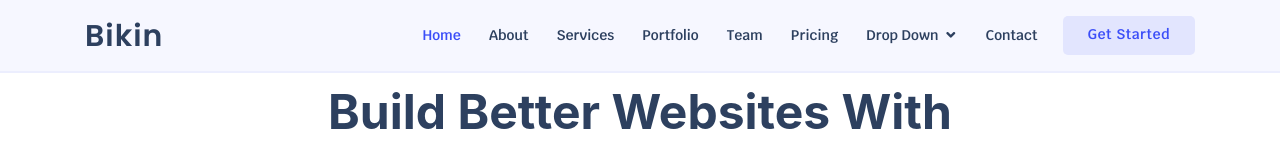
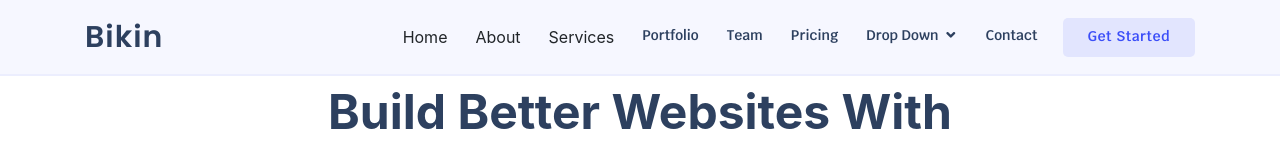
Before and after one commit to thilinamj/StrEdge-test, an Angular app: page / in a window 1280 px wide. Shown: the top 146 px of the page. Built offline with nearby package versions, Linux system fonts and the light colour scheme.

Commit message:
added sommoth scroll for home, about and services components

```diff
--- a/src/app/app-routing.module.ts
+++ b/src/app/app-routing.module.ts
@@ -1,7 +1,10 @@
 import { NgModule } from '@angular/core';
 import { Routes, RouterModule } from '@angular/router';
 
-const routes: Routes = [];
+const routes: Routes = [
+
+
+];
 
 @NgModule({
   imports: [RouterModule.forRoot(routes)],
--- a/src/app/app.component.html
+++ b/src/app/app.component.html
@@ -13,5 +13,3 @@
 <app-faq-section></app-faq-section>
 <app-contact-section></app-contact-section>
 <app-footer></app-footer>
-<a href="#" class="back-to-top"><i class="icofont-simple-up"></i></a>
-  <div id="preloader"></div>
--- a/src/app/home/navbar/navbar.component.html
+++ b/src/app/home/navbar/navbar.component.html
@@ -8,9 +8,9 @@
 
       <nav class="nav-menu d-none d-lg-block">
         <ul>
-          <li class="active"><a href="index.html">Home</a></li>
-          <li><a href="#about">About</a></li>
-          <li><a href="#services">Services</a></li>
+          <li (click)="toHero()" routerLink="/hero" routerLinkActive="active">Home</li>
+          <li (click)="toAbout()"  routerLinkActive="active">About </li>
+          <li (click)="toServices()" routerLinkActive="active">Services</li>
           <li><a href="#portfolio">Portfolio</a></li>
           <li><a href="#team">Team</a></li>
           <li><a href="#pricing">Pricing</a></li>
--- a/src/app/home/navbar/navbar.component.ts
+++ b/src/app/home/navbar/navbar.component.ts
@@ -11,5 +11,13 @@ export class NavbarComponent implements OnInit {
 
   ngOnInit(): void {
   }
-
+  toHero(){
+    document.getElementById("hero").scrollIntoView({behavior:"smooth"});
+  }
+  toAbout(){
+    document.getElementById("about").scrollIntoView({behavior:"smooth"});
+  }
+  toServices(){
+    document.getElementById("services").scrollIntoView({behavior:"smooth"});
+  }
 }
--- a/src/index.html
+++ b/src/index.html
@@ -19,6 +19,8 @@
 </head>
 <body>
   <app-root></app-root>
+  <a href="#" class="back-to-top"><i class="icofont-simple-up"></i></a>
+  <div id="preloader"></div>
 </body>
  <!-- Vendor JS Files -->
  <script src="assets/vendor/jquery/jquery.min.js"></script>
```
